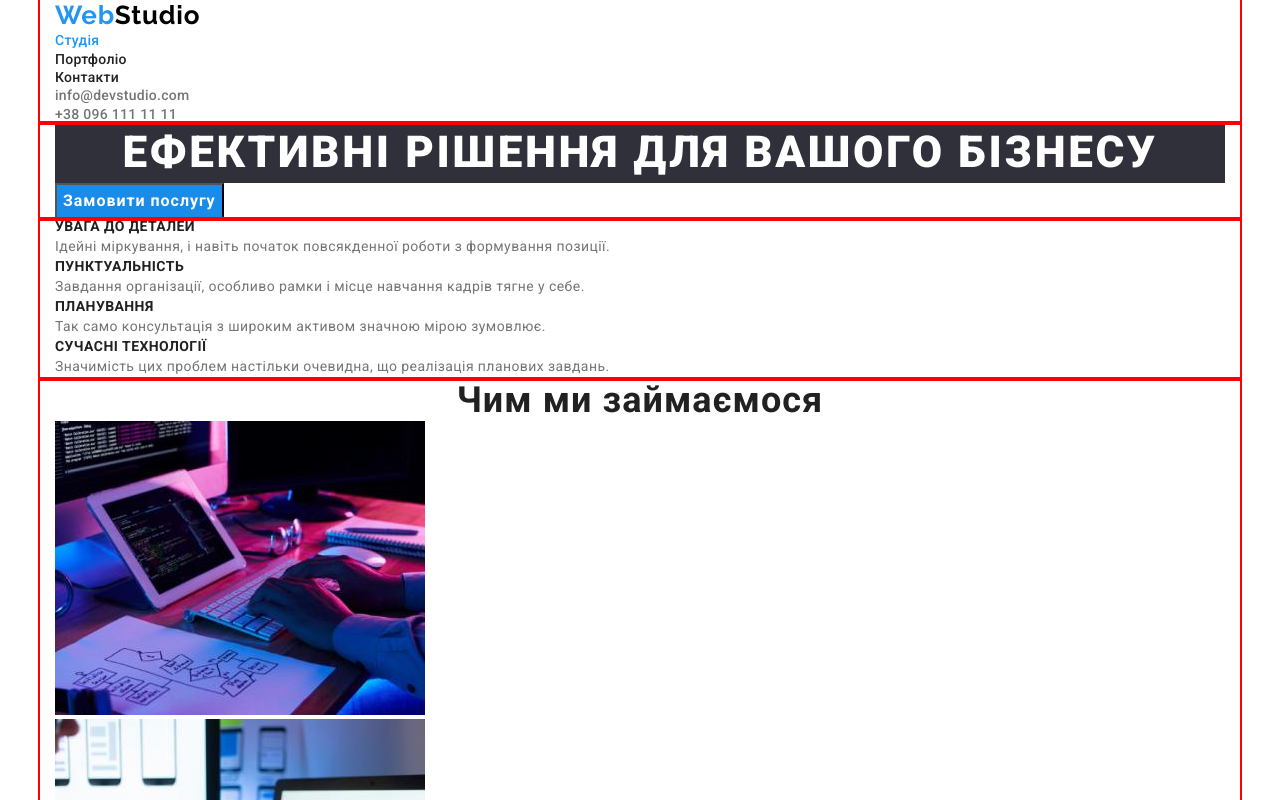
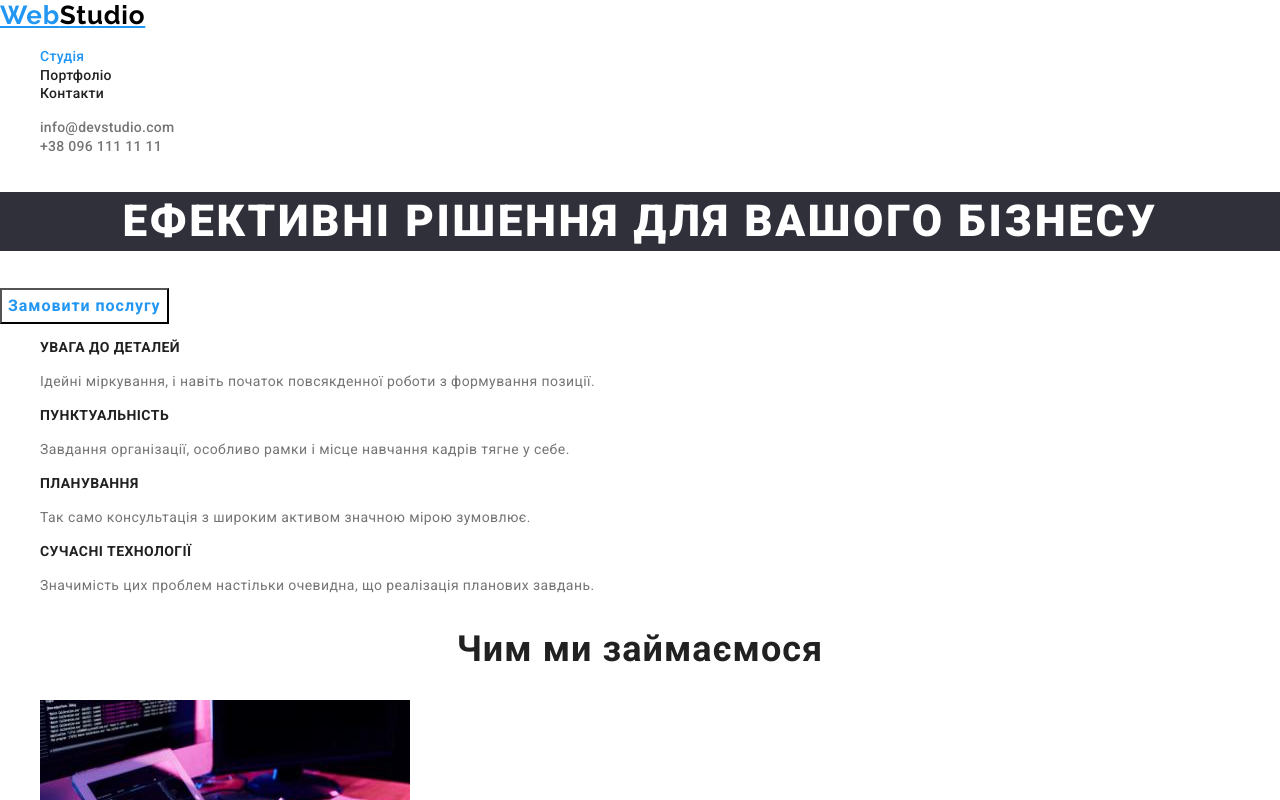
Before and after one commit to MaksymKryvohus/goit-markup-hw-02, a plain HTML site: page index.html in a window 1280 px wide. Both pictures are taken after a click on the button "Замовити послугу". Shown: the top 800 px of the page. Drawn offline with nearby package versions, Linux system fonts and the light colour scheme.

Commit message:
надеюсь все получилось

```diff
--- a/css/styles.css
+++ b/css/styles.css
@@ -3,33 +3,6 @@
   --title-text-color: #212121;
   --accent-color: #2196f3;
   --primary-white-color: #ffffff;
-}
-p,
-h1,
-h2,
-h3,
-h4,
-h5,
-h6 {
-  margin: 0;
-}
-ul {
-  margin: 0;
-  padding-left: 0;
-}
-button {
-  cursor: pointer;
-}
-address {
-  font-style: normal;
-}
-.container {
-  width: 1200px;
-  padding-left: 15px;
-  padding-right: 15px;
-  margin-left: auto;
-  margin-right: auto;
-  outline: 2px solid red;
 }
 body {
   color: var(--primary-text-color);
@@ -39,7 +12,6 @@ body {
 .list {
   list-style: none;
 }
-
 /* header */
 .logo {
   font-family: Raleway, cursive;
@@ -97,6 +69,7 @@ body {
 .hero-btn {
   color: var(--primary-white-color);
   background-color: var(--accent-color);
+  cursor: pointer;
   font-family: inherit;
   font-weight: 700;
   font-size: 16px;
@@ -105,7 +78,8 @@ body {
 }
 .hero-btn:hover,
 .hero-btn:focus {
-  background-color: #188ce8;
+  color: var(--accent-color);
+  background-color: var(--primary-white-color);
 }
 /* -------------- features ------------------------- */
 .features-subtitle {
@@ -172,7 +146,9 @@ body {
   line-height: 1.71;
   letter-spacing: 0.03em;
 }
-
+.address {
+  font-style: normal;
+}
 .address-link {
   color: var(--primary-white-color);
   text-decoration: none;
@@ -183,6 +159,7 @@ body {
 /*----------------------- portfolio -------------------------*/
 .portfolio-btn {
   font-family: inherit;
+  cursor: pointer;
   font-weight: 500;
   font-size: 16px;
   line-height: 1.63;
--- a/index.html
+++ b/index.html
@@ -19,7 +19,6 @@
 <body>
     <!--Шапка -->
     <header class="header">
-        <div class="container">
         <nav class="header-nav">
             <a href="/index.html" lang="en" class="logo">Web<span class="logo-item">Studio</span></a>
             <ul class="header-list list">
@@ -37,21 +36,15 @@
             <li><a class="auth-link" href="mailto:info@devstudio.com">info@devstudio.com</a></li>
             <li><a class="auth-link" href="tel:+380961111111">+38 096 111 11 11</a></li>
         </ul>
-        </div>
-
     </header>
     <main>
         <!--герой-->
         <section class="hero">
-            <div class="container">
             <h1 class="hero-title">Ефективні рішення для вашого бізнесу</h1>
             <button type="button" class="hero-btn">Замовити послугу</button>
-            </div>
-
         </section>
         <!-- особености-->
         <section class="features">
-            <div class="container">
             <h2 class="visually-hidden">Особливості</h2>
             <ul class="features-list list">
                 <li>
@@ -61,8 +54,7 @@
                 </li>
                 <li>
                     <h3 class="features-subtitle">Пунктуальність</h3>
-                        <p class="features-text">Завдання організації, особливо рамки і місце навчання кадрів тягне у
-                            себе.
+                    <p class="features-text">Завдання організації, особливо рамки і місце навчання кадрів тягне у себе.
                     </p>
                 </li>
                 <li>
@@ -71,32 +63,26 @@
                 </li>
                 <li>
                     <h3 class="features-subtitle">Сучасні технології</h3>
-                        <p class="features-text">Значимість цих проблем настільки очевидна, що реалізація планових
-                            завдань.
+                    <p class="features-text">Значимість цих проблем настільки очевидна, що реалізація планових завдань.
                     </p>
                 </li>
             </ul>
-            </div>
-
         </section>
         <!-- Чим ми займаємося-->
         <section class="work">
-            <div class="container">
             <h2 class="work-title ">Чим ми займаємося</h2>
             <ul class="work-list list">
                 <li><a href=""><img src="./images/img.jpg" alt="набираем код" width="370" height="294"></a> </li>
                 <li><a href=""><img src="./images/markup.jpg" alt="розметка" width="370" height="294"></a> </li>
                 <li><a href=""><img src="./images/desing.jpg" alt="дизайн" width="370" height="294"></a> </li>
             </ul>
-            </div>
         </section>
         <!-- Наша команда-->
         <section class="team">
-            <div class="container">
             <h2 class="team-title">Наша команда</h2>
             <ul class="team-list list">
-                    <li><a class="team-link" href=""><img src="./images/comand/ihor.jpg" alt="Ігор Дем'яненко"
-                                width="270" height="260">
+                <li><a class="team-link" href=""><img src="./images/comand/ihor.jpg" alt="Ігор Дем'яненко" width="270"
+                            height="260">
                         <h3 class="team-subtitle">Ігор Дем'яненко</h3>
                     </a>
                     <p class="team-text" lang="en">Product Designer</p>
@@ -107,36 +93,29 @@
                     </a>
                     <p class="team-text" lang="en">Frontend Developer</p>
                 </li>
-                    <li><a class="team-link" href=""><img src="./images/comand/nikolai.jpg" alt="Микола Тарасов"
-                                width="270" height="260">
+                <li><a class="team-link" href=""><img src="./images/comand/nikolai.jpg" alt="Микола Тарасов" width="270"
+                            height="260">
                         <h3 class="team-subtitle">Микола Тарасов</h3>
                     </a>
                     <p class="team-text" lang="en">Marketing</p>
                 </li>
-                    <li><a class="team-link" href=""><img src="./images/comand/mihail.jpg" alt="Михайло Єрмаков"
-                                width="270" height="260">
+                <li><a class="team-link" href=""><img src="./images/comand/mihail.jpg" alt="Михайло Єрмаков" width="270"
+                            height="260">
                         <h3 class="team-subtitle">Михайло Єрмаков</h3>
                     </a>
                     <p class="team-text" lang="en">UI Designer</p>
                 </li>
             </ul>
-            </div>
-
-
-
         </section>
     </main>
     <!-- подвал-->
     <footer class="footer">
-        <div class="container"><a href="/index.html" lang="en" class="logo">Web<span class="logo-item">Studio</span></a>
+        <a href="/index.html" lang="en" class="logo">Web<span class="logo-item">Studio</span></a>
         <address class="address">
-                <a href="https://goo.gl/maps/dYqVJewLPmUxZWQF8" class="address-link">м. Київ, пр-т Лесі Українки,
-                    26</a><br>
+            <a href="https://goo.gl/maps/dYqVJewLPmUxZWQF8" class="address-link">м. Київ, пр-т Лесі Українки, 26</a><br>
             <a href="mailto:info@example.com" class="footer-link">info@example.com</a><br>
             <a href="tel:+380991111111" class="footer-link">+38 099 111 11 11</a>
         </address>
-        </div>
-
     </footer>
 </body>
 
```
Also changed, not shown: portfolio.html (+10 -19 lines). Lines whose indentation alone changed are shown as unchanged.
